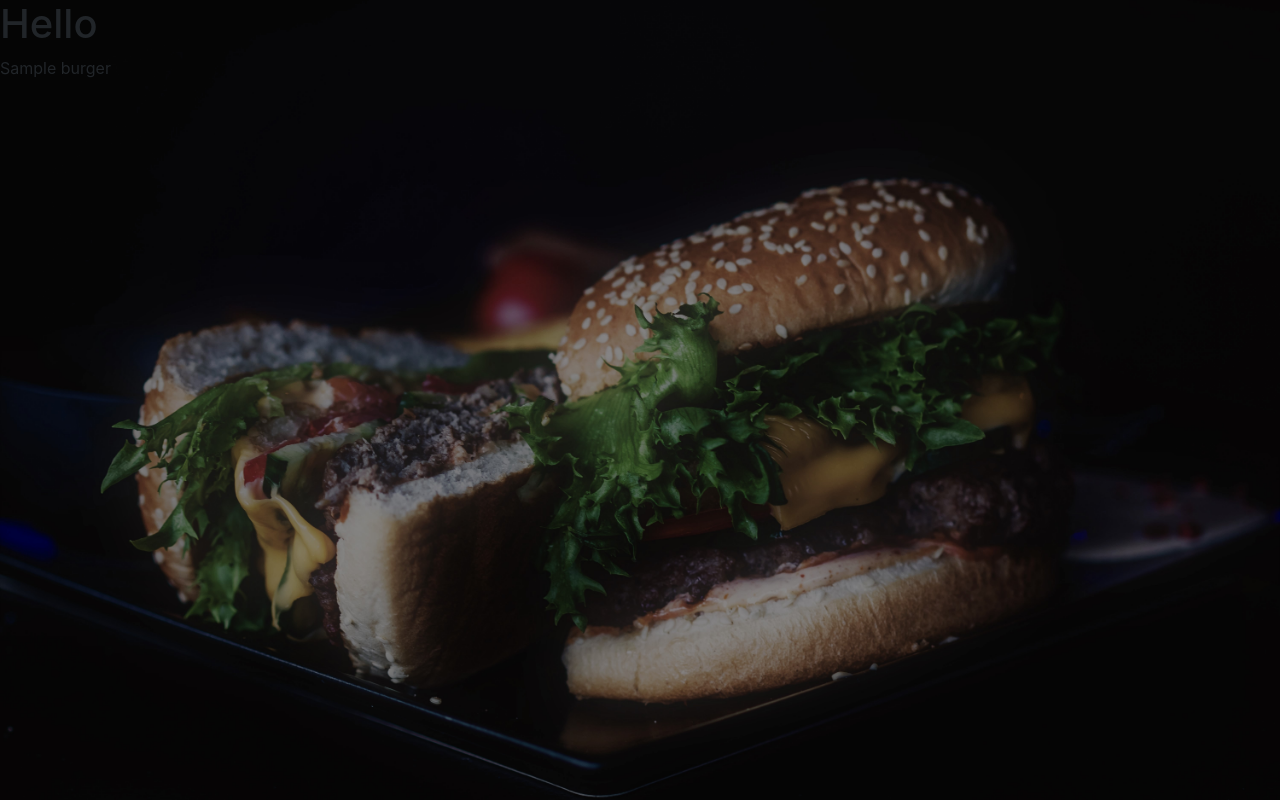
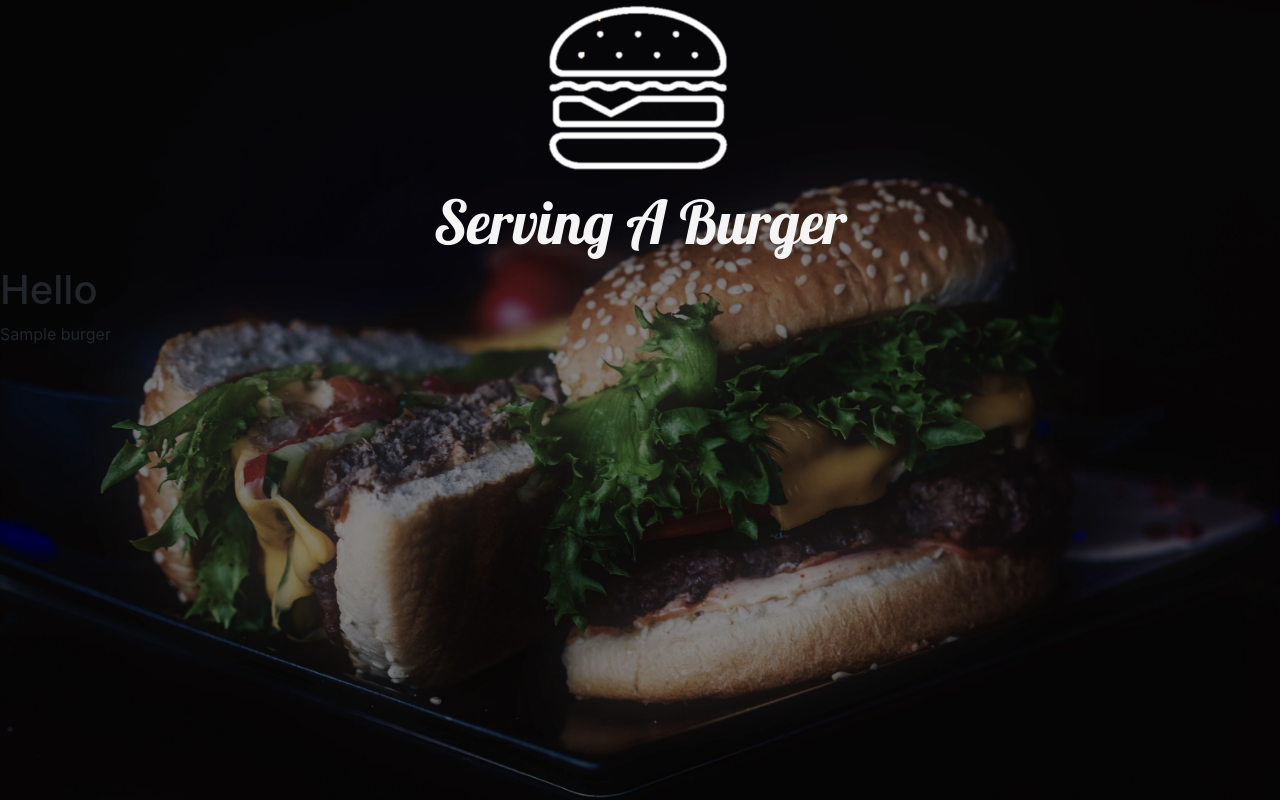
Before and after one commit to rickyfuk/burgerLogger, a Node server app: template views/index.handlebars in a window 1280 px wide. Run offline with Node 20, Linux system fonts and the light colour scheme; the template is opened without the code that fills it: most values are stand-ins (such as "Sample title", 1, 10 or a date in 2020); some libraries are stand-ins or nearby versions.

Commit message:
link the static folder to the handledbars

```diff
--- a/views/index.handlebars
+++ b/views/index.handlebars
@@ -1,3 +1,12 @@
+<header>
+    <div class="row">
+        <div class="headerimg col-12">
+            <img src="assets/img/burgerlogocutbkground3.png" width="200" alt="burger logo" />
+            <h1>Serving A Burger</h1>
+        </div>
+    </div>
+</header>
+
 <h1>Hello</h1>
 
 <ul>
--- a/views/layouts/main.handlebars
+++ b/views/layouts/main.handlebars
@@ -7,7 +7,7 @@
     <title>Burger_logger</title>
     <meta http-equiv="X-UA-Compatible" content="ie=edge" />
     {{!-- <!-- CSS reset --> --}}
-    <link rel="stylesheet" type="text/CSS" href="../public/assets/css/reset.css" />
+    <link rel="stylesheet" type="text/CSS" href="assets/css/reset.css" />
     {{!-- <!-- BootstrapCDN --> --}}
     <link rel="stylesheet" href="https://stackpath.bootstrapcdn.com/bootstrap/4.5.0/css/bootstrap.min.css"
         integrity="sha384-9aIt2nRpC12Uk9gS9baDl411NQApFmC26EwAOH8WgZl5MYYxFfc+NcPb1dKGj7Sk" crossorigin="anonymous" />
@@ -24,15 +24,15 @@
     <script src="https://stackpath.bootstrapcdn.com/bootstrap/4.5.0/js/bootstrap.min.js"
         integrity="sha384-OgVRvuATP1z7JjHLkuOU7Xw704+h835Lr+6QL9UvYjZE3Ipu6Tp75j7Bh/kR0JKI"
         crossorigin="anonymous"></script>
-    {{!-- <!-- Add the faricon -->
-    <link rel="icon" href="../public/assets/img/burgericon.png" type="image/x-icon" /> --}}
+    {{!-- <!- Add the faricon --> --}}
+    <link rel="icon" href="assets/img/burgericon.png" type="image/x-icon" />
     {{!-- <!-- local CSS --> --}}
-    <link rel="stylesheet" href="../public/assets/css/burger_style.css" type="text/css" />
+    <link rel="stylesheet" href="assets/css/burger_style.css" type="text/css" />
 </head>
 
 <body>
     {{{ body }}}
-    <script src="../public/assets/js/burgerFrontEnd.js"></script>
+    <script src="assets/js/burgerFrontEnd.js"></script>
 </body>
 
 </html>
```
